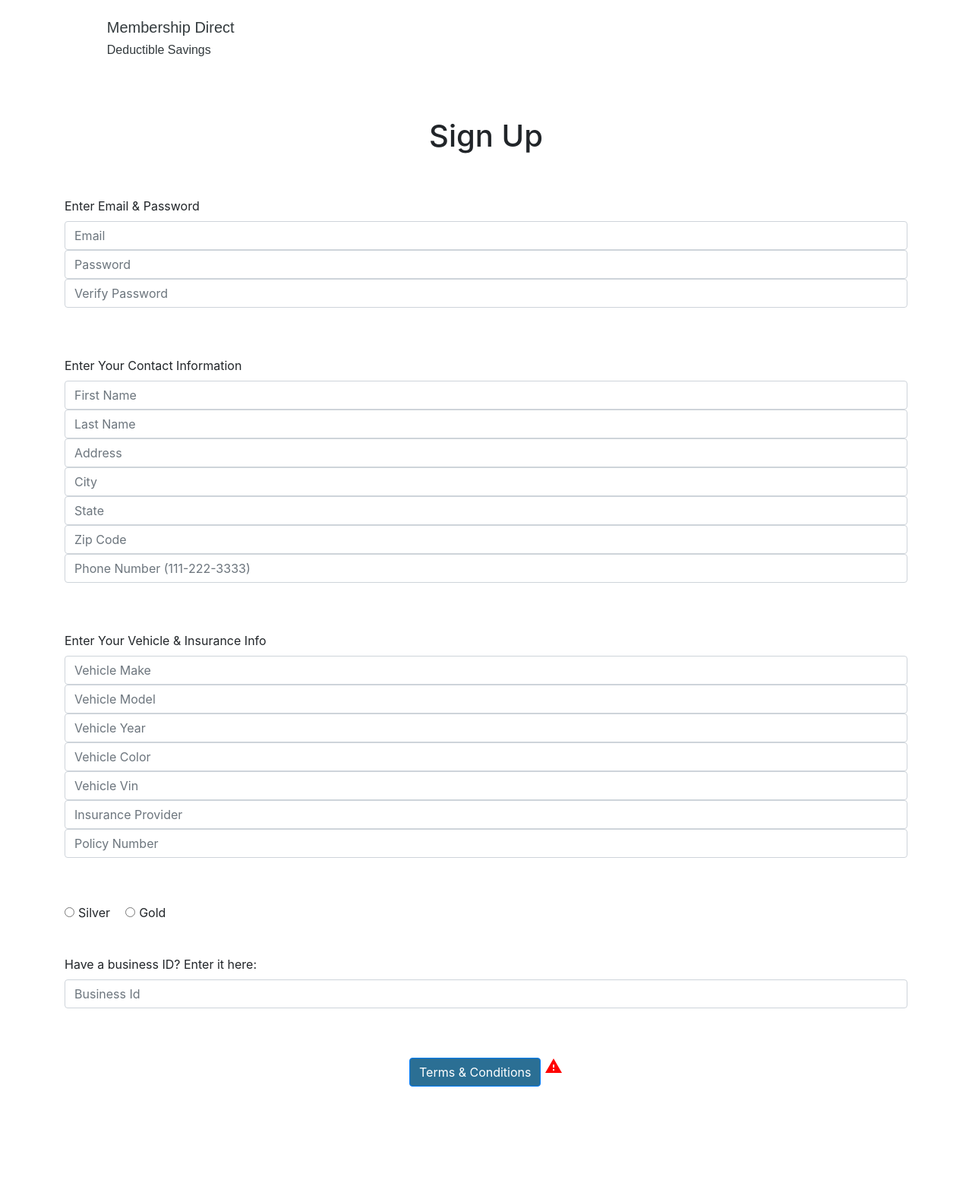
After one commit to newman15/Membership-Direct, a PHP site: page /sign-up-page.php in a window 1280 px wide. The commit adds this page. Shown: the whole page at 76% size. Run offline with PHP 8.4, Linux system fonts and the light colour scheme.

Commit message:
Sign Up Form Error Handlers implemented

```diff
--- a/gold-membership.html
+++ b/gold-membership.html
@@ -126,7 +126,7 @@
 
         <!-- Sign Up Button -->
         <div id="sign-up">
-            <a href="sign-up.html" class="btn btn-primary btn-lg" onclick="login()">Sign Up</a>
+            <a href="sign-up-page.php" class="btn btn-primary btn-lg" onclick="login()">Sign Up</a>
             <!-- <a href="construction.html" class="btn btn-primary btn-lg">Sign Up</a> -->
         </div>
 
--- a/includes/login.php
+++ b/includes/login.php
@@ -10,7 +10,7 @@
 
         // If user left a field empty
         if(empty($email) || empty($pswd)){
-            header("Location: ../construction.html");
+            header("Location: ../login-page.php");
             exit();
         }
 
--- a/login-page.php
+++ b/login-page.php
@@ -69,7 +69,7 @@
           <br /><br />
           <div id="sign-up">
             <p>Not a member? Sign up today!</p>
-            <a href="sign-up.html" class="btn btn-primary btn-md">Sign Up</a>
+            <a href="sign-up-page.php" class="btn btn-primary btn-md">Sign Up</a>
           </div>
 
         </form>
--- /dev/null
+++ b/sign-up-page.php
@@ -0,0 +1,184 @@
+<?php
+
+?>
+
+<!DOCTYPE html>
+<html lang="en">
+<head>
+  <title>Sign Up - Membership Direct</title>
+  <meta charset="utf-8">
+  <meta name="viewport" content="width=device-width, initial-scale=1">
+  <link rel="stylesheet" href="https://maxcdn.bootstrapcdn.com/bootstrap/4.4.1/css/bootstrap.min.css">
+  <link rel="stylesheet" href="https://fonts.googleapis.com/icon?family=Material+Icons">
+
+  <script src="https://ajax.googleapis.com/ajax/libs/jquery/3.4.1/jquery.min.js"></script>
+  <script src="https://cdnjs.cloudflare.com/ajax/libs/popper.js/1.16.0/umd/popper.min.js"></script>
+  <script src="https://maxcdn.bootstrapcdn.com/bootstrap/4.4.1/js/bootstrap.min.js"></script>
+
+  <script src="functions.js"></script>
+
+  <script>
+    $(document).ready(function(){
+      $("#sign-up-btn").hide();
+      $("#agree-btn").click(function(){
+        $("#sign-up-btn").show();
+      });
+    });
+
+  </script>
+
+  <style>
+
+    .top-link{
+    margin-left: 11%;
+    font-family: 'Varela Round', sans-serif;
+    font-weight: bold;
+    }
+
+    h1{
+      text-align: center;
+    }
+
+    .btn{
+      background-color: #2b6f94;
+    }
+
+    #membership-type label + label{
+      padding: 20px;
+    }
+
+    #terms-and-conditions{
+      text-align: center;
+    }
+
+    .modal-body embed{
+      width: 100%;
+      height: 400px;
+    }
+
+    .error-message{
+        color: red;
+        font-weight: bold;
+    }
+
+  </style>
+</head>
+
+<body>
+
+  <!-- Top Link -->
+  <br />
+  <div class="top-link">
+    <a href="index.html" style="color: #333a3d;"><h5>Membership Direct</h5><h6>Deductible Savings</h6></a>
+  </div><br /><br /><br />
+
+  <div class="container" id="sign-up-form">
+    <h1>Sign Up</h1><br /><br />
+
+    <!-- Sign Up Form -->
+    <form method="POST" action="sign-up.php">
+
+      <!-- Profile Info -->
+      <div class="form-group" id="profile-info">
+        <label for="profile-info">Enter Email & Password</label>
+        <?php
+            if (isset($_GET['error'])){
+                if(isset($_GET['error']) == "existingemail"){
+                    echo '<p class="error-message">There is an existing account with this email!</p>';
+                }
+
+                else if(isset($_GET['error']) == "invalidemail"){
+                    echo '<p class="error-message">Invalid Email!</p>';
+                }
+            }
+        ?>
+        <input type="email" class="form-control" placeholder="Email" id="email" name="email" required>
+        <input type="password" class="form-control" placeholder="Password" id="pswd" name="pswd" required>
+        <input type="password" class="form-control" placeholder="Verify Password" id="pswd-verify" name="pswd-verify" required>
+      </div><br /><br />
+
+      <!-- Contact Info -->
+      <div class="form-group" id="personal-info">
+        <label for="contact-info">Enter Your Contact Information</label>
+        <input type="text" class="form-control" placeholder="First Name" id="first-name" name="first-name" value="<?php echo isset($_GET["first-name"]) ? $_GET["first-name"] : ''; ?>" required>
+        <input type="text" class="form-control" placeholder="Last Name" id="last-name" name="last-name" value="<?php echo isset($_GET["last-name"]) ? $_GET["last-name"] : ''; ?>" required>
+        <input type="text" class="form-control" placeholder="Address" id="address" name="address" value="<?php echo isset($_GET["address"]) ? $_GET["address"] : ''; ?>" required>
+        <input type="text" class="form-control" placeholder="City" id="city" name="city" value="<?php echo isset($_GET["city"]) ? $_GET["city"] : ''; ?>" required>
+        <input type="text" class="form-control" placeholder="State" id="state" name="state" value="<?php echo isset($_GET["state"]) ? $_GET["state"] : ''; ?>" required>
+        <input type="number" class="form-control" placeholder="Zip Code" id="zip" name="zip" value="<?php echo isset($_GET["zip"]) ? $_GET["zip"] : ''; ?>" required>
+        <input type="tel" class="form-control" placeholder="Phone Number (111-222-3333)" pattern="[0-9]{3}-[0-9]{3}-[0-9]{4}" id="contact-number" name="contact-number" value="<?php echo isset($_GET["contact-number"]) ? $_GET["contact-number"] : ''; ?>" required>
+      </div><br /><br />
+
+      <!-- Vehicle & Insurance Info -->
+      <div class="form-group" id="insurance-info">
+        <label for="insurance-info">Enter Your Vehicle & Insurance Info</label>
+        <input type="text" class="form-control" placeholder="Vehicle Make" id="vehicle-make" name="vehicle-make" value="<?php echo isset($_GET["vehicle-make"]) ? $_GET["vehicle-make"] : ''; ?>" required>
+        <input type="text" class="form-control" placeholder="Vehicle Model" id="vehicle-model" name="vehicle-model" value="<?php echo isset($_GET["vehicle-model"]) ? $_GET["vehicle-model"] : ''; ?>" required>
+        <input type="number" class="form-control" placeholder="Vehicle Year" id="vehicle-year" name="vehicle-year" value="<?php echo isset($_GET["vehicle-year"]) ? $_GET["vehicle-year"] : ''; ?>" required>
+        <input type="text" class="form-control" placeholder="Vehicle Color" id="vehicle-color" name="vehicle-color" value="<?php echo isset($_GET["vehicle-color"]) ? $_GET["vehicle-color"] : ''; ?>" required>
+        <input type="text" class="form-control" placeholder="Vehicle Vin" id="vehicle-vin" name="vehicle-vin" value="<?php echo isset($_GET["vehicle-vin"]) ? $_GET["vehicle-vin"] : ''; ?>" required>
+        <input type="text" class="form-control" placeholder="Insurance Provider" id="insur-prov" name="insur-prov" value="<?php echo isset($_GET["insur-prov"]) ? $_GET["insur-prov"] : ''; ?>" required>
+        <input type="number" class="form-control" placeholder="Policy Number" id="pol-num" name="pol-num" value="<?php echo isset($_GET["pol-num"]) ? $_GET["pol-num"] : ''; ?>" required>
+      </div><br />
+
+      <!-- Membership Type -->
+      <div class="form-check-inline" id="membership-type">
+        <label class="form-check-label" for="silver">
+          <input type="radio" class="form-check-input" id="silver" name="member-selection" value="Silver" required>Silver
+        </label>
+
+        <label class="form-check-label" for="gold">
+          <input type="radio" class="form-check-input" id="gold" name="member-selection" value="Gold">Gold
+        </label>
+      </div><br/><br/>
+
+      <!-- Optional Business Id -->
+      <div class="form-group" id="business-id">
+        <label for="business-id">Have a business ID? Enter it here:</label>
+        <input type="number" class="form-control" placeholder="Business Id" id="bus-id" name="bus-id">
+      </div><br /><br />
+
+      <!-- Terms & Conditions -->
+      <div class="container" id="terms-and-conditions">
+
+        <!-- Button to Open the Modal -->
+        <button type="button" class="btn btn-primary" data-toggle="modal" data-target="#terms">
+          Terms & Conditions
+        </button>
+
+        <!-- Terms Modal -->
+        <div class="modal fade" id="terms">
+          <div class="modal-dialog modal-lg modal-dialog-centered">
+            <div class="modal-content">
+
+              <!-- Modal Header -->
+              <div class="modal-header">
+                <h1 class="modal-title">Membership Direct</h1>
+                <button type="button" class="close" data-dismiss="modal">×</button>
+              </div>
+
+              <!-- Modal body -->
+              <div class="modal-body">
+                <embed src="docs/terms.pdf">
+              </div>
+
+              <!-- Modal footer -->
+              <div class="modal-footer">
+                <button type="button" class="btn btn-success" id="agree-btn" data-dismiss="modal"
+                onclick="termsAgreeColor(); termsAgreeIcon()">I Agree</button>
+              </div>
+
+            </div>
+          </div>
+        </div>
+        <i class="material-icons" id="terms-agreement" style="color:red">report_problem</i>
+      </div><br /><br />
+
+      <button type="submit" class="btn btn-primary" name="sign-up-btn" id="sign-up-btn">Submit</button>
+    </form><br /><br /><br /><br />
+
+  </div>
+
+</body>
+
+</html>
--- a/silver-membership.html
+++ b/silver-membership.html
@@ -126,7 +126,7 @@
 
         <!-- Sign Up Button -->
         <div id="sign-up">
-            <a href="sign-up.html" class="btn btn-primary btn-lg" onclick="login()">Sign Up</a>
+            <a href="sign-up-page.php" class="btn btn-primary btn-lg" onclick="login()">Sign Up</a>
             <!-- <a href="construction.html" class="btn btn-primary btn-lg">Sign Up</a> -->
         </div>
 
```
Also changed, not shown: sign-up.php (+44 -17 lines).
